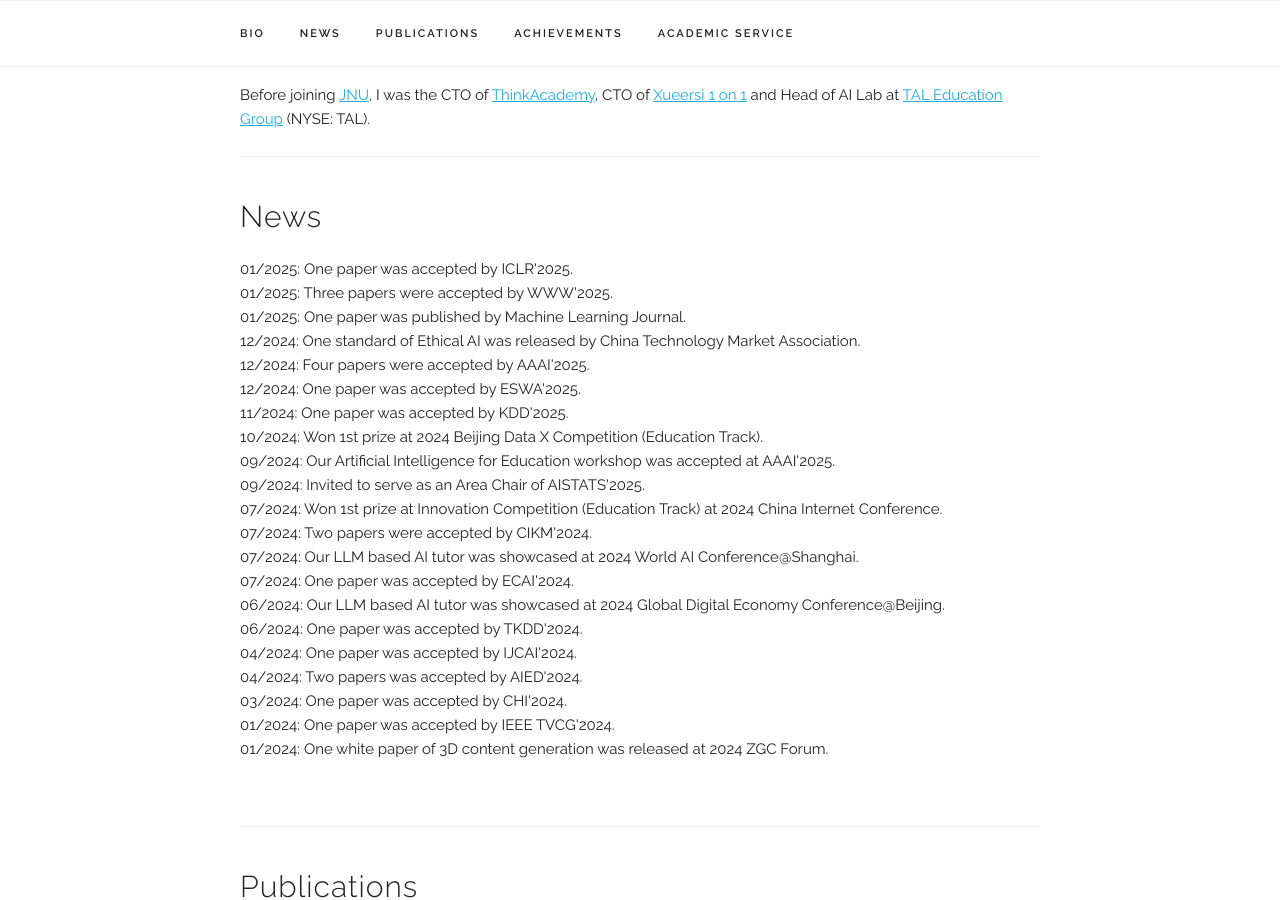
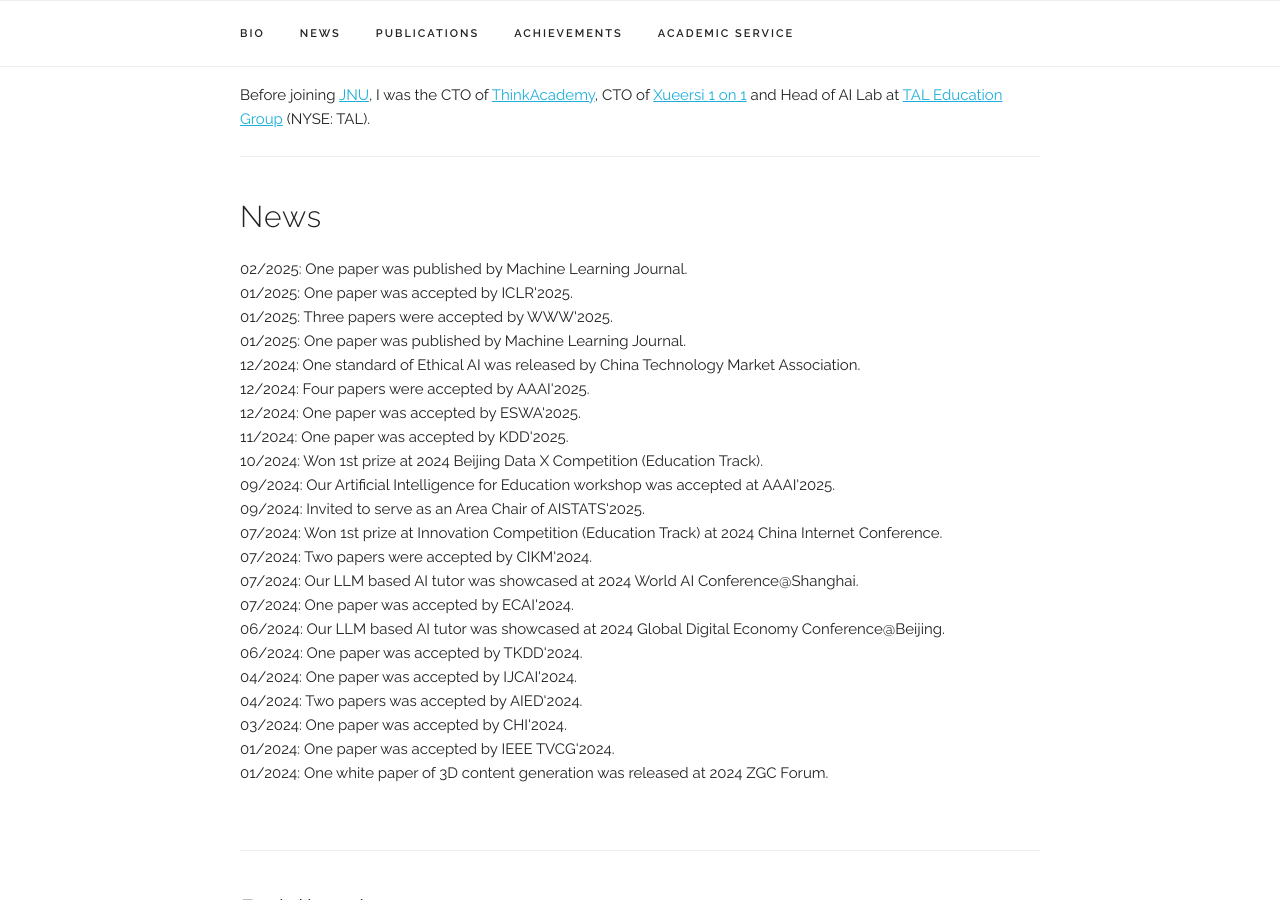
Before and after one commit to zitaoliu/zitaoliu.github.io, a Jekyll site: the page built from index.html, in a window 1280 px wide and 900 px high, scrolled down 552 px. Built offline with Jekyll 4.4.1, drawn with Linux system fonts in a browser that asks for light colours; some web fonts are replaced.

Commit message:
update promptKT

```diff
--- a/_data/news.yaml
+++ b/_data/news.yaml
@@ -1,4 +1,7 @@
 news:
+
+  - title: "One paper was published by Machine Learning Journal."
+    date: "02/2025"
 
   - title: "One paper was accepted by ICLR'2025."
     date: "01/2025"
```
